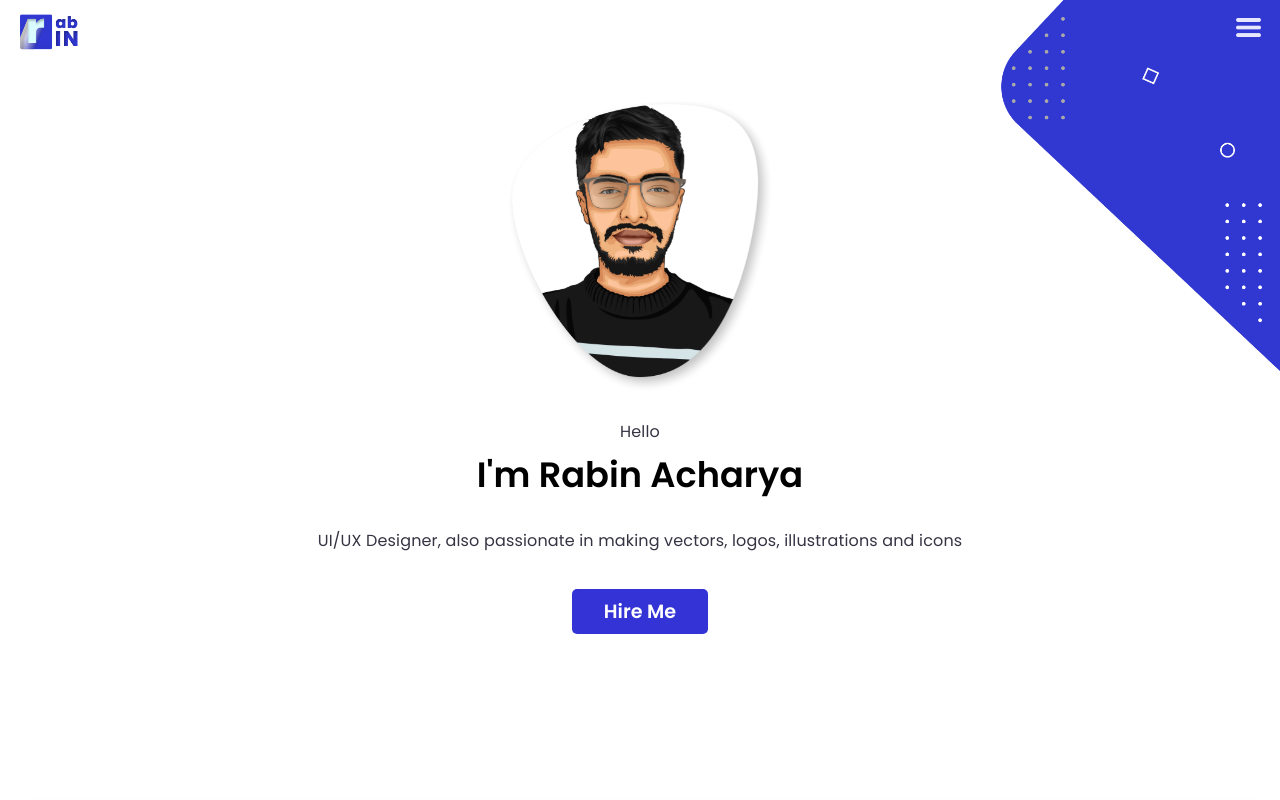
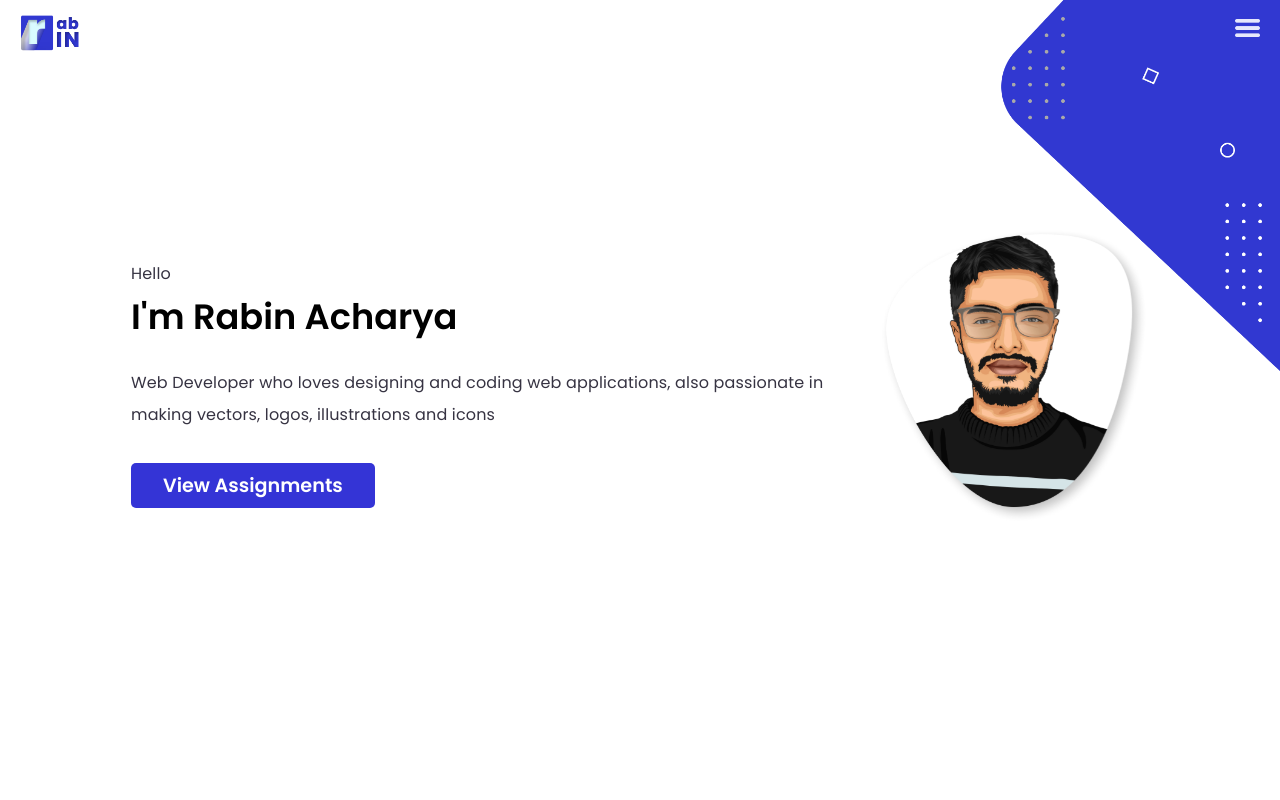
Before and after one commit to rabin7acharya/myPortfolio, a plain HTML site: page index.html in a window 1280 px wide. Shown: the top 800 px of the page. Drawn offline with Linux system fonts and the light colour scheme.

Commit message:
changing flex direction for info-container

```diff
--- a/css/main.css
+++ b/css/main.css
@@ -28,8 +28,32 @@
   padding: 0.8em 1.2em;
 }
 
+#info-container {
+  display: flex;
+  flex-direction: row-reverse;
+  justify-content: center;
+  align-items: center;
+  gap: 3rem;
+  margin-top: 8rem;
+}
+
 .logo_img {
   width: 60px;
+}
+
+a {
+  cursor: pointer;
+  text-decoration: none;
+  color: #fff;
+  transition: 0.3s;
+  border: 1px solid transparent;
+}
+
+a:hover {
+  border: 1px solid #3434d6;
+  background-color: #fff;
+  color: #3434d6;
+  box-shadow: 1px 1px 10px #2222b584;
 }
 
 .menu,
@@ -63,11 +87,12 @@ header {
 }
 
 .info {
-  margin-top: e1.5m;
+  width: 700px;
+  margin-top: 1.5em;
   height: 250px;
   display: flex;
   flex-direction: column;
-  align-items: center;
+  align-items: flex-start;
 }
 
 .hire-btn {
@@ -92,6 +117,7 @@ h1 {
   line-height: 2rem;
   color: #363342;
   letter-spacing: 0.01em;
+  text-align: left;
 }
 
 .about {
@@ -119,7 +145,7 @@ h1 {
 }
 
 #services {
-  background-color: #00c2ff;
+  background-color: #3434d6;
   width: 100%;
   color: #fff;
   margin-bottom: 3em;
--- a/index.html
+++ b/index.html
@@ -1,94 +1,124 @@
 <!DOCTYPE html>
 <html lang="en">
   <head>
-    <meta charset="UTF-8">
-    <meta http-equiv="X-UA-Compatible" content="IE=edge">
-    <meta name="viewport" content="width=device-width, initial-scale=1.0">
+    <meta charset="UTF-8" />
+    <meta http-equiv="X-UA-Compatible" content="IE=edge" />
+    <meta name="viewport" content="width=device-width, initial-scale=1.0" />
     <title>Rabin Acharya</title>
-    <link rel="stylesheet" href="css/main.css">
+    <link rel="stylesheet" href="css/main.css" />
   </head>
   <body>
-    <img src="images/backgroundtop.png" alt="" class="background bg-top">
+    <img src="images/backgroundtop.png" alt="" class="background bg-top" />
 
     <div class="container">
       <header>
         <a href="" class="logo">
-                <img src="images/logo.png" alt="Rabin Acharya" class="logo_img">
+          <img src="images/logo.png" alt="Rabin Acharya" class="logo_img" />
         </a>
         <nav>
           <a href="#" class="hide-desktop">
-                    <img src="images/ham.png" alt="toggle menu" class="menu" id="menu">
+            <img
+              src="images/ham.png"
+              alt="toggle menu"
+              class="menu"
+              id="menu"
+            />
           </a>
           <ul class="show-desktop hide-mobile" id="nav">
-                    <li id="exit" class="exit-btn hide-desktop"><img src="images/exit.png" alt="exit menu" class="exit"></li>
+            <li id="exit" class="exit-btn hide-desktop">
+              <img src="images/exit.png" alt="exit menu" class="exit" />
+            </li>
             <li><a href="#">about</a></li>
             <li><a href="#">portfolio</a></li>
             <li><a href="#">contact</a></li>
-
           </ul>
         </nav>
       </header>
 
       <section id="info-container">
-            <img src="images/myImage.png" alt="Rabin Acharya" class="myImage">
+        <img src="images/myImage.png" alt="Rabin Acharya" class="myImage" />
         <div class="info">
           <p class="subhead">Hello</p>
           <h1>I'm Rabin Acharya</h1>
-                <p class="subhead">UI/UX Designer, also passionate in making vectors, logos, illustrations and icons</p>
-                <button class="hire-btn">Hire Me</button>
+          <p class="subhead">
+            Web Developer who loves designing and coding web applications, also
+            passionate in making vectors, logos, illustrations and icons
+          </p>
+          <a
+            target="_blank"
+            href="https://rabin7acharya.github.io/mobile-web-multimedia/" class="hire-btn">View Assignments</a>
+            </a
+          >
         </div>
+      </section>
+      <!-- <img src="images/backgroundbot.png" alt="" class="background bg-bot" /> -->
 
-        </section>
-        <img src="images/backgroundbot.png" alt="" class="background bg-bot">
-
-        <section id="about" class="about">
-
+      <!-- <section id="about" class="about">
         <h1 class="abt-head">About Me</h1>
 
         <div class="abt one">
           <h3 class="abt">Life</h3>
-                <p class="subhead abt">Lorem ipsum dolor sit amet consectetur adipisicing elit. Cupiditate, ut repudiandae debitis et consequatur nobis est dolor!</p>
+          <p class="subhead abt">
+            Lorem ipsum dolor sit amet consectetur adipisicing elit. Cupiditate,
+            ut repudiandae debitis et consequatur nobis est dolor!
+          </p>
         </div>
 
         <div class="abt two">
           <h3 class="abt">Education</h3>
-                <p class="subhead abt">Lorem ipsum dolor sit, amet consectetur adipisicing elit. Ullam mollitia a consequatur corporis ipsa commodi ipsum laudantium voluptatum ea! Autem!
+          <p class="subhead abt">
+            Lorem ipsum dolor sit, amet consectetur adipisicing elit. Ullam
+            mollitia a consequatur corporis ipsa commodi ipsum laudantium
+            voluptatum ea! Autem!
           </p>
         </div>
 
         <div class="abt three">
           <h3 class="abt">Experience</h3>
-                <p class="subhead abt">Cupiditate, ut repudiandae debitis et consequatur nobis est dolor! Lorem ipsum dolor sit amet consectetur adipisicing elit. Eos expedita similique tempore eligendi?</p>
+          <p class="subhead abt">
+            Cupiditate, ut repudiandae debitis et consequatur nobis est dolor!
+            Lorem ipsum dolor sit amet consectetur adipisicing elit. Eos
+            expedita similique tempore eligendi?
+          </p>
+        </div>
+      </section> -->
     </div>
 
-        </section>
-
-
-    </div>
-
-    <section id="services">
+    <!-- <section id="services">
       <div class="container">
         <h1 class="service-head">Services</h1>
         <ul>
           <li class="service-li">
-                    <img src="images/service1.svg" alt="" class="service-icon">
+            <img src="images/service1.svg" alt="" class="service-icon" />
             <h2>Web Design</h2>
-                    <p class="ser subhead">Lorem ipsum dolor sit, amet consectetur adipisicing elit. Aut modi voluptates deserunt, iusto aperiam adipisci perspiciatis nulla hic! Quam, dolorum! Lorem ipsum dolor sit amet consectetur adipisicing elit. Iure, ipsa?</p>
+            <p class="ser subhead">
+              Lorem ipsum dolor sit, amet consectetur adipisicing elit. Aut modi
+              voluptates deserunt, iusto aperiam adipisci perspiciatis nulla
+              hic! Quam, dolorum! Lorem ipsum dolor sit amet consectetur
+              adipisicing elit. Iure, ipsa?
+            </p>
           </li>
           <li class="service-li">
-                    <img src="images/service2.svg" alt="" class="service-icon">
+            <img src="images/service2.svg" alt="" class="service-icon" />
             <h2>Illustrations</h2>
-                    <p class="ser subhead">Lorem ipsum dolor sit, amet consectetur adipisicing elit. Aut modi voluptates deserunt, iusto aperiam adipisci perspiciatis nulla hic! Quam, dolorum!</p>
+            <p class="ser subhead">
+              Lorem ipsum dolor sit, amet consectetur adipisicing elit. Aut modi
+              voluptates deserunt, iusto aperiam adipisci perspiciatis nulla
+              hic! Quam, dolorum!
+            </p>
           </li>
           <li class="service-li">
-                    <img src="images/service3.svg" alt="" class="service-icon">
+            <img src="images/service3.svg" alt="" class="service-icon" />
             <h2>UI/Ux Design</h2>
-                    <p class="ser subhead">Lorem ipsum dolor sit, amet consectetur adipisicing elit. Aut modi voluptates deserunt, iusto aperiam adipisci perspiciatis nulla hic! Quam, dolorum!</p>
+            <p class="ser subhead">
+              Lorem ipsum dolor sit, amet consectetur adipisicing elit. Aut modi
+              voluptates deserunt, iusto aperiam adipisci perspiciatis nulla
+              hic! Quam, dolorum!
+            </p>
           </li>
         </ul>
       </div>
-    </section>
-
+    </section> -->
 
     <script type="text/javascript" src="js/vanilla-tilt.js"></script>
     <script>
```
Lines whose indentation alone changed are shown as unchanged.
